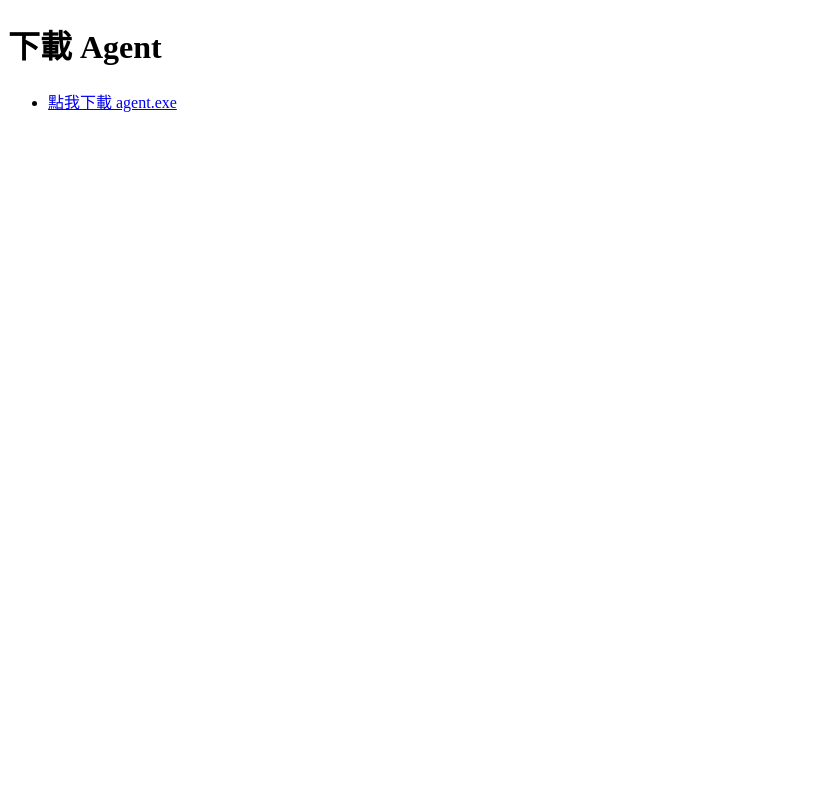
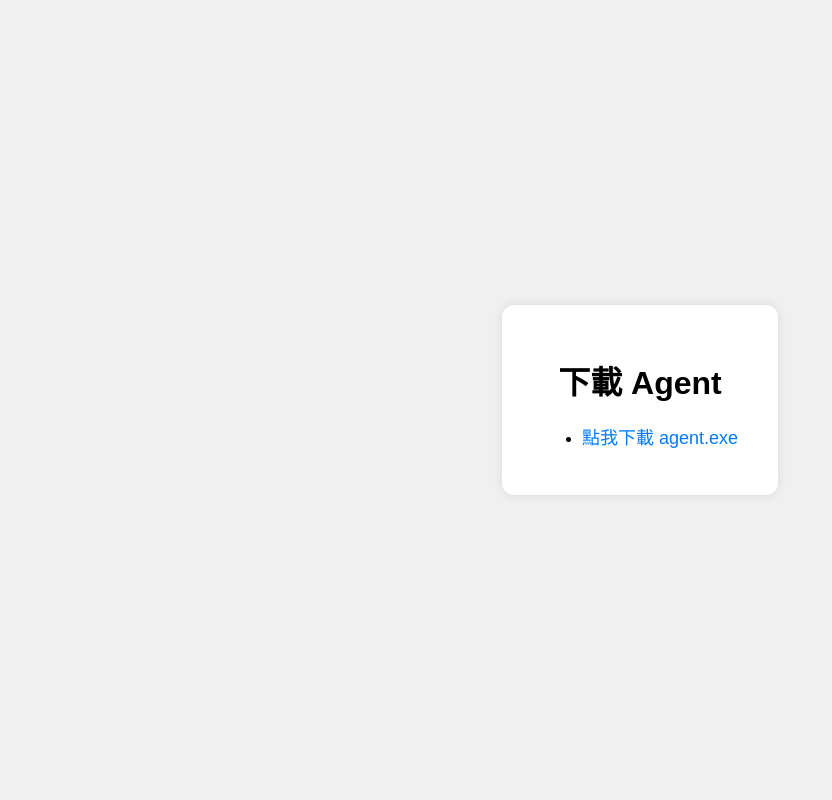
Before and after one commit to KW0817/agent_site, a Flask app: page / in a window 1280 px wide. Shown: the whole page, without its empty margins (0-832 px from the left). Run offline with Flask 3, Linux system fonts and the light colour scheme.

Commit message:
Update index.html

```diff
--- a/templates/index.html
+++ b/templates/index.html
@@ -3,11 +3,42 @@
 <head>
     <meta charset="UTF-8">
     <title>Agent 下載頁面</title>
+    <style>
+        body {
+            margin: 0;
+            height: 100vh;
+            display: flex;
+            justify-content: center;
+            align-items: center;
+            font-family: Arial, sans-serif;
+            background-color: #f0f0f0;
+        }
+        .container {
+            text-align: center;
+            background: white;
+            padding: 30px 40px;
+            border-radius: 12px;
+            box-shadow: 0 0 10px rgba(0,0,0,0.1);
+        }
+        h1 {
+            margin-bottom: 20px;
+        }
+        a {
+            text-decoration: none;
+            color: #007bff;
+            font-size: 18px;
+        }
+        a:hover {
+            text-decoration: underline;
+        }
+    </style>
 </head>
 <body>
-    <h1>下載 Agent</h1>
-    <ul>
-        <li><a href="/download/agent.exe">點我下載 agent.exe</a></li>
-    </ul>
+    <div class="container">
+        <h1>下載 Agent</h1>
+        <ul>
+            <li><a href="/download/agent.exe">點我下載 agent.exe</a></li>
+        </ul>
+    </div>
 </body>
 </html>
```
